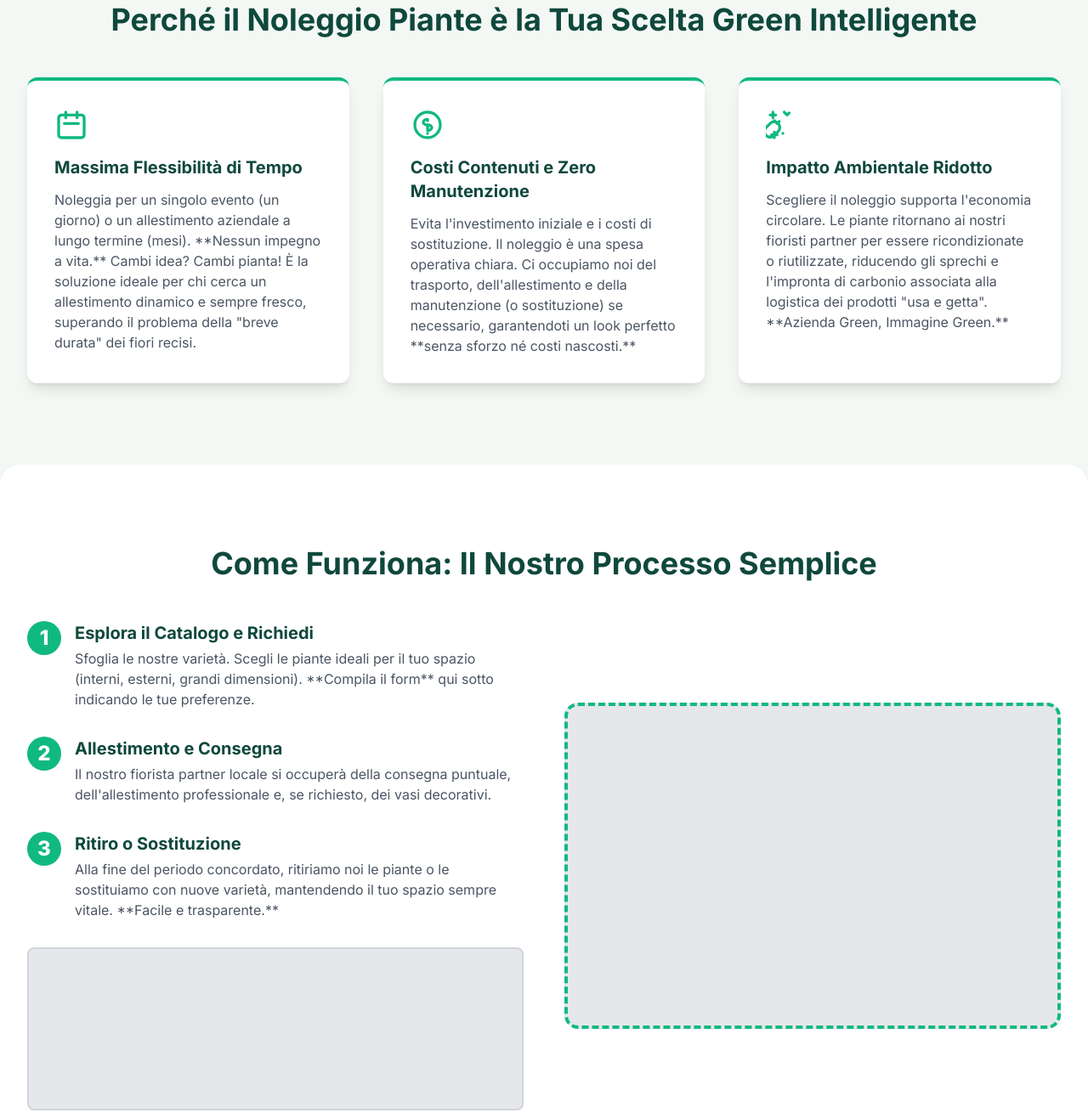
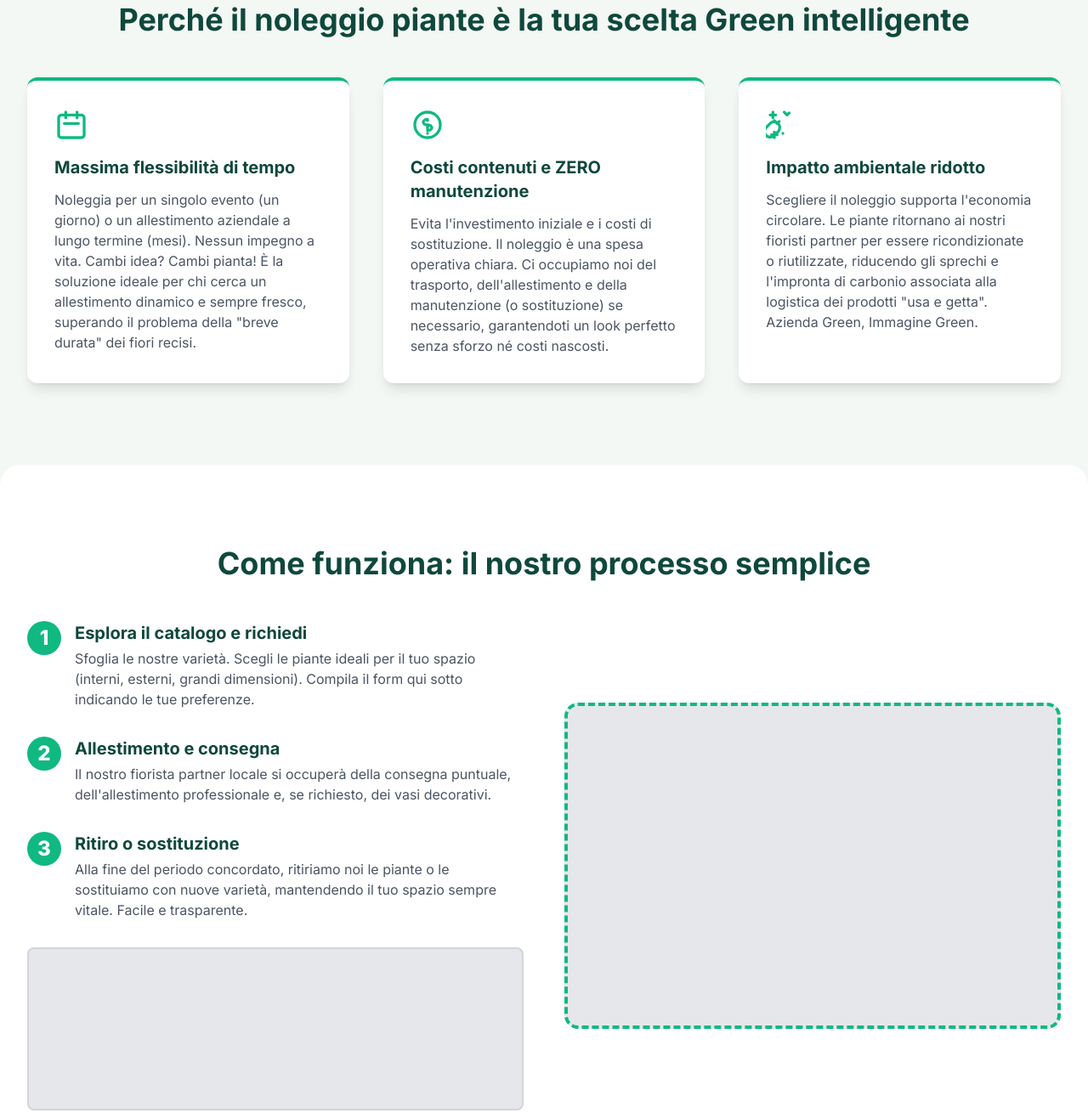
Before and after one commit to Alessandro-Villarosa/landing-page-noleggio-piante, a plain HTML site: page index.html in a window 1280 px wide. Shown: the part 1057-2367 px from the top of the page at 85% size. Drawn offline with nearby package versions, Linux system fonts and the light colour scheme.

Commit message:
correzioni

```diff
--- a/index.html
+++ b/index.html
@@ -5,7 +5,7 @@
     <meta charset="UTF-8">
     <meta name="viewport" content="width=device-width, initial-scale=1.0">
     <!-- SEO: Meta Title e Description ottimizzati per il noleggio B2B/B2C -->
-    <title>Noleggio Piante per Eventi e Uffici | Eleva i Tuoi Spazi in Modo Sostenibile</title>
+    <title>Noleggio Piante per eventi e uffici | Eleva i tuoi spazi in modo sostenibile</title>
     <meta name="description"
         content="Noleggio di piante a breve e lungo termine per uffici, eventi e allestimenti. Soluzioni green flessibili, economiche e senza l'impegno della cura. Richiedi un preventivo gratuito!">
     <meta name="keywords"
@@ -76,17 +76,17 @@
             <div class="container mx-auto px-6 lg:px-8">
                 <!-- Logica Tecnica: Tag H1 per il SEO e layout fluido -->
                 <h1 class="text-4xl sm:text-5xl lg:text-6xl font-extrabold text-secondary-dark mb-4 leading-tight">
-                    Trasforma il Tuo Spazio. <span class="text-primary-green">Noleggia le Piante Perfette</span>.
+                    Trasforma il tuo spazio. <span class="text-primary-green">Noleggia le piante perfette</span>
                 </h1>
                 <p class="text-xl sm:text-2xl text-gray-600 mb-8 max-w-3xl">
-                    La soluzione **flessibile e sostenibile** per eventi, uffici e set fotografici. Eleganza verde senza
+                    La soluzione flessibile e sostenibile per eventi, uffici e set fotografici. Eleganza verde senza
                     costi fissi o impegni di manutenzione.
                 </p>
 
                 <!-- CTA Iniziale (Visibilità Immediata) -->
                 <a href="#contact-form"
                     class="inline-block px-10 py-4 bg-accent-yellow text-secondary-dark font-bold text-lg rounded-xl hover:bg-yellow-400 transition duration-300 shadow-xl transform hover:scale-105">
-                    Richiedi il Tuo Preventivo Gratuito
+                    Richiedi il tuo preventivo gratuito
                 </a>
 
                 <!-- Spazio per Immagine Hero -->
@@ -103,7 +103,7 @@
         <section class="py-16 md:py-24 px-6 lg:px-8">
             <!-- Logica Tecnica: H2 per il SEO, uso di Grid per il responsive design -->
             <h2 class="text-3xl sm:text-4xl font-bold text-center mb-12 text-secondary-dark" id="vantaggi">
-                Perché il Noleggio Piante è la Tua Scelta Green Intelligente
+                Perché il noleggio piante è la tua scelta Green intelligente
             </h2>
 
             <div class="grid grid-cols-1 md:grid-cols-3 gap-10">
@@ -119,9 +119,9 @@
                             </path>
                         </svg>
                     </div>
-                    <h3 class="text-xl font-bold mb-3 text-secondary-dark">Massima Flessibilità di Tempo</h3>
+                    <h3 class="text-xl font-bold mb-3 text-secondary-dark">Massima flessibilità di tempo</h3>
                     <p class="text-gray-600">Noleggia per un singolo evento (un giorno) o un allestimento aziendale a
-                        lungo termine (mesi). **Nessun impegno a vita.** Cambi idea? Cambi pianta! È la soluzione ideale
+                        lungo termine (mesi). Nessun impegno a vita. Cambi idea? Cambi pianta! È la soluzione ideale
                         per chi cerca un allestimento dinamico e sempre fresco, superando il problema della "breve
                         durata" dei fiori recisi.</p>
                 </div>
@@ -137,11 +137,11 @@
                             </path>
                         </svg>
                     </div>
-                    <h3 class="text-xl font-bold mb-3 text-secondary-dark">Costi Contenuti e Zero Manutenzione</h3>
+                    <h3 class="text-xl font-bold mb-3 text-secondary-dark">Costi contenuti e ZERO manutenzione</h3>
                     <p class="text-gray-600">Evita l'investimento iniziale e i costi di sostituzione. Il noleggio è una
                         spesa operativa chiara. Ci occupiamo noi del trasporto, dell'allestimento e della manutenzione
-                        (o sostituzione) se necessario, garantendoti un look perfetto **senza sforzo né costi
-                        nascosti.**</p>
+                        (o sostituzione) se necessario, garantendoti un look perfetto senza sforzo né costi
+                        nascosti.</p>
                 </div>
 
                 <!-- Vantaggio 3: Sostenibilità (Appello ai valori Millennial) -->
@@ -155,11 +155,11 @@
                             </path>
                         </svg>
                     </div>
-                    <h3 class="text-xl font-bold mb-3 text-secondary-dark">Impatto Ambientale Ridotto</h3>
+                    <h3 class="text-xl font-bold mb-3 text-secondary-dark">Impatto ambientale ridotto</h3>
                     <p class="text-gray-600">Scegliere il noleggio supporta l'economia circolare. Le piante ritornano ai
                         nostri fioristi partner per essere ricondizionate o riutilizzate, riducendo gli sprechi e
-                        l'impronta di carbonio associata alla logistica dei prodotti "usa e getta". **Azienda Green,
-                        Immagine Green.**</p>
+                        l'impronta di carbonio associata alla logistica dei prodotti "usa e getta". Azienda Green,
+                        Immagine Green.</p>
                 </div>
             </div>
         </section>
@@ -168,7 +168,7 @@
         <section class="py-16 md:py-24 px-6 lg:px-8 bg-white rounded-3xl shadow-lg">
             <!-- Logica Tecnica: Uso di un layout a due colonne (flessibile/immagine) -->
             <h2 class="text-3xl sm:text-4xl font-bold text-center mb-12 text-secondary-dark" id="catalogo">
-                Come Funziona: Il Nostro Processo Semplice
+                Come funziona: il nostro processo semplice
             </h2>
 
             <div class="flex flex-col lg:flex-row items-center justify-between gap-12">
@@ -178,9 +178,9 @@
                         <span
                             class="text-2xl font-extrabold bg-primary-green text-white rounded-full h-10 w-10 flex items-center justify-center mr-4 flex-shrink-0">1</span>
                         <div>
-                            <h3 class="text-xl font-bold text-secondary-dark mb-1">Esplora il Catalogo e Richiedi</h3>
+                            <h3 class="text-xl font-bold text-secondary-dark mb-1">Esplora il catalogo e richiedi</h3>
                             <p class="text-gray-600">Sfoglia le nostre varietà. Scegli le piante ideali per il tuo
-                                spazio (interni, esterni, grandi dimensioni). **Compila il form** qui sotto indicando le
+                                spazio (interni, esterni, grandi dimensioni). Compila il form qui sotto indicando le
                                 tue preferenze.</p>
                         </div>
                     </div>
@@ -189,7 +189,7 @@
                         <span
                             class="text-2xl font-extrabold bg-primary-green text-white rounded-full h-10 w-10 flex items-center justify-center mr-4 flex-shrink-0">2</span>
                         <div>
-                            <h3 class="text-xl font-bold text-secondary-dark mb-1">Allestimento e Consegna</h3>
+                            <h3 class="text-xl font-bold text-secondary-dark mb-1">Allestimento e consegna</h3>
                             <p class="text-gray-600">Il nostro fiorista partner locale si occuperà della consegna
                                 puntuale, dell'allestimento professionale e, se richiesto, dei vasi decorativi.</p>
                         </div>
@@ -199,10 +199,10 @@
                         <span
                             class="text-2xl font-extrabold bg-primary-green text-white rounded-full h-10 w-10 flex items-center justify-center mr-4 flex-shrink-0">3</span>
                         <div>
-                            <h3 class="text-xl font-bold text-secondary-dark mb-1">Ritiro o Sostituzione</h3>
+                            <h3 class="text-xl font-bold text-secondary-dark mb-1">Ritiro o sostituzione</h3>
                             <p class="text-gray-600">Alla fine del periodo concordato, ritiriamo noi le piante o le
-                                sostituiamo con nuove varietà, mantendendo il tuo spazio sempre vitale. **Facile e
-                                trasparente.**</p>
+                                sostituiamo con nuove varietà, mantendendo il tuo spazio sempre vitale. Facile e
+                                trasparente.</p>
                         </div>
                     </div>
 
@@ -227,7 +227,7 @@
         <section class="py-16 md:py-24 px-6 lg:px-8">
             <!-- Logica Tecnica: Tag H2 per il SEO, citazioni accessibili con `blockquote` -->
             <h2 class="text-3xl sm:text-4xl font-bold text-center mb-12 text-secondary-dark" id="recensioni">
-                Dicono di Noi: L'Esperienza Green dei nostri clienti
+                Dicono di noi: L'Esperienza Green dei nostri clienti
             </h2>
 
             <div class="grid grid-cols-1 md:grid-cols-2 gap-8">
@@ -237,7 +237,7 @@
                         qualcosa di impatto ma sostenibile. Il servizio è stato impeccabile: consegna puntuale, piante
                         stupende e un team di fioristi davvero professionale. Niente più stress per la manutenzione!
                         Consigliatissimo."</p>
-                    <footer class="font-semibold text-sm text-secondary-dark">— Laura S., Responsabile Marketing Eventi
+                    <footer class="font-semibold text-sm text-secondary-dark">— Laura Saveri, Responsabile Marketing Eventi
                     </footer>
                 </blockquote>
 
@@ -246,7 +246,7 @@
                         noleggio a lungo termine per il nostro ufficio, abbiamo un ambiente più salubre e bello, ma il
                         costo è infinitamente più gestibile che comprare. La possibilità di cambiare le piante
                         stagionalmente è un enorme plus!"</p>
-                    <footer class="font-semibold text-sm text-secondary-dark">— Marco T., Titolare di Coworking Space
+                    <footer class="font-semibold text-sm text-secondary-dark">— Marco Timpaso, Titolare di Coworking Space
                     </footer>
                 </blockquote>
             </div>
```
